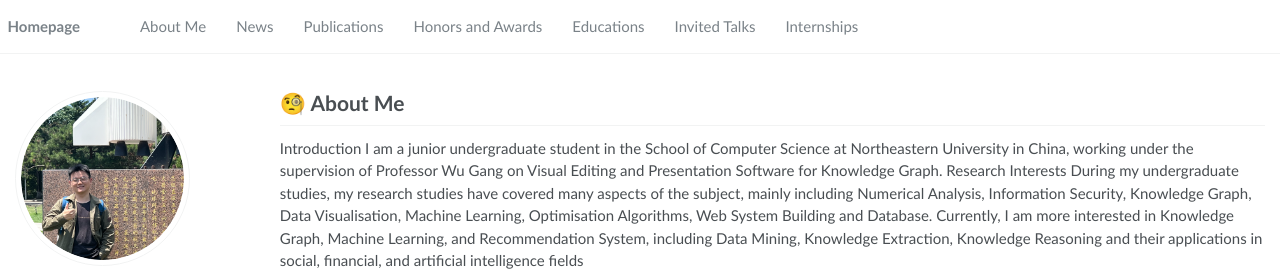
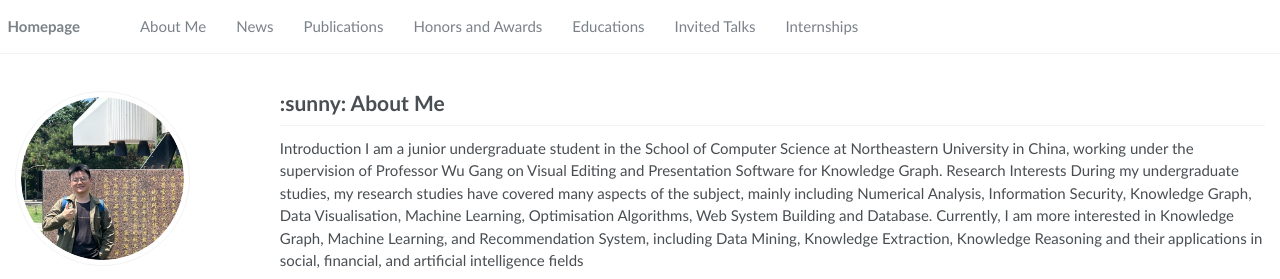
Before and after one commit to WaterWool/WaterWool.github.io, a Jekyll site: the page built from _pages/about.md, in a window 1280 px wide and 1098 px high. Shown: the top 279 px of the window. Built offline with Jekyll 4.4.1, drawn with Linux system fonts in a browser that asks for light colours; part of the change alters nothing that is shown.

Commit message:
Update about.md

```diff
--- a/_pages/about.md
+++ b/_pages/about.md
@@ -18,7 +18,7 @@ redirect_from:
 -->
 
 <span class='anchor' id='about-me'></span>
-# 🧐 About Me
+# :sunny: About Me
 Introduction I am a junior undergraduate student in the School of Computer Science at Northeastern University in China, working under the supervision of Professor Wu Gang on Visual Editing and Presentation Software for Knowledge Graph.
 Research Interests During my undergraduate studies, my research studies have covered many aspects of the subject, mainly including Numerical Analysis, Information Security, Knowledge Graph, Data Visualisation, Machine Learning, Optimisation
 Algorithms, Web System Building and Database. Currently, I am more interested in Knowledge Graph, Machine Learning, and Recommendation System, including Data Mining, Knowledge Extraction, Knowledge Reasoning and their applications in social,
```
